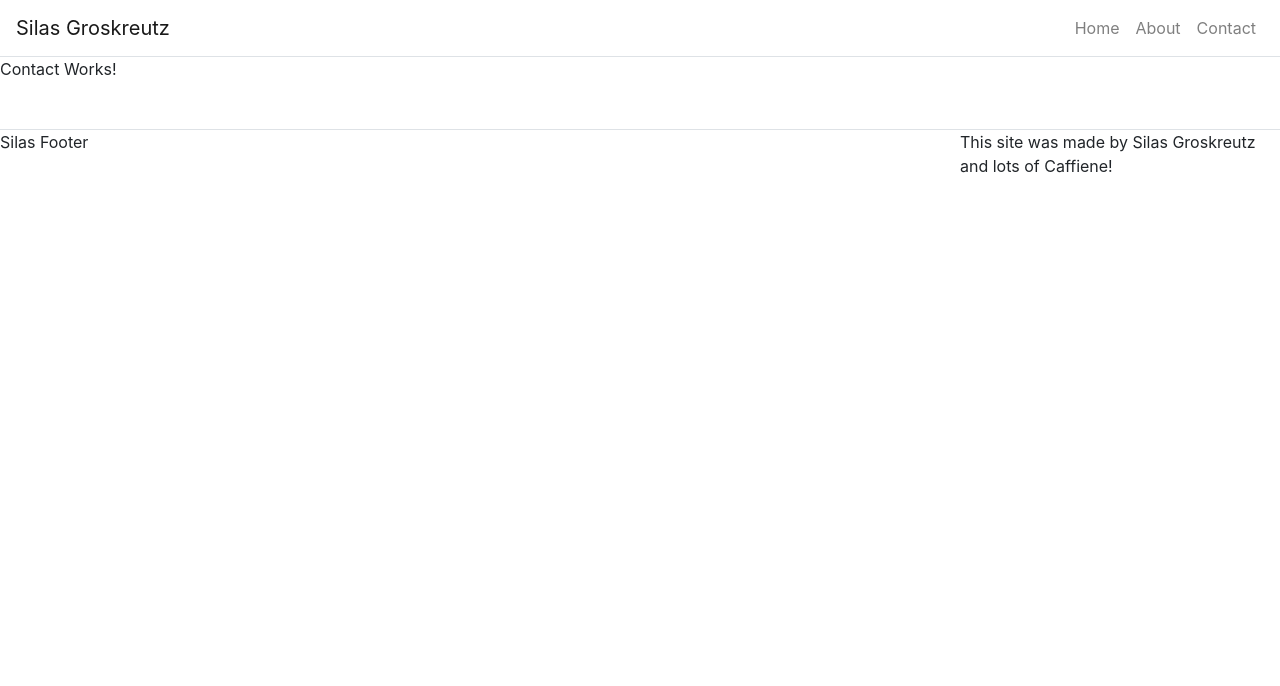
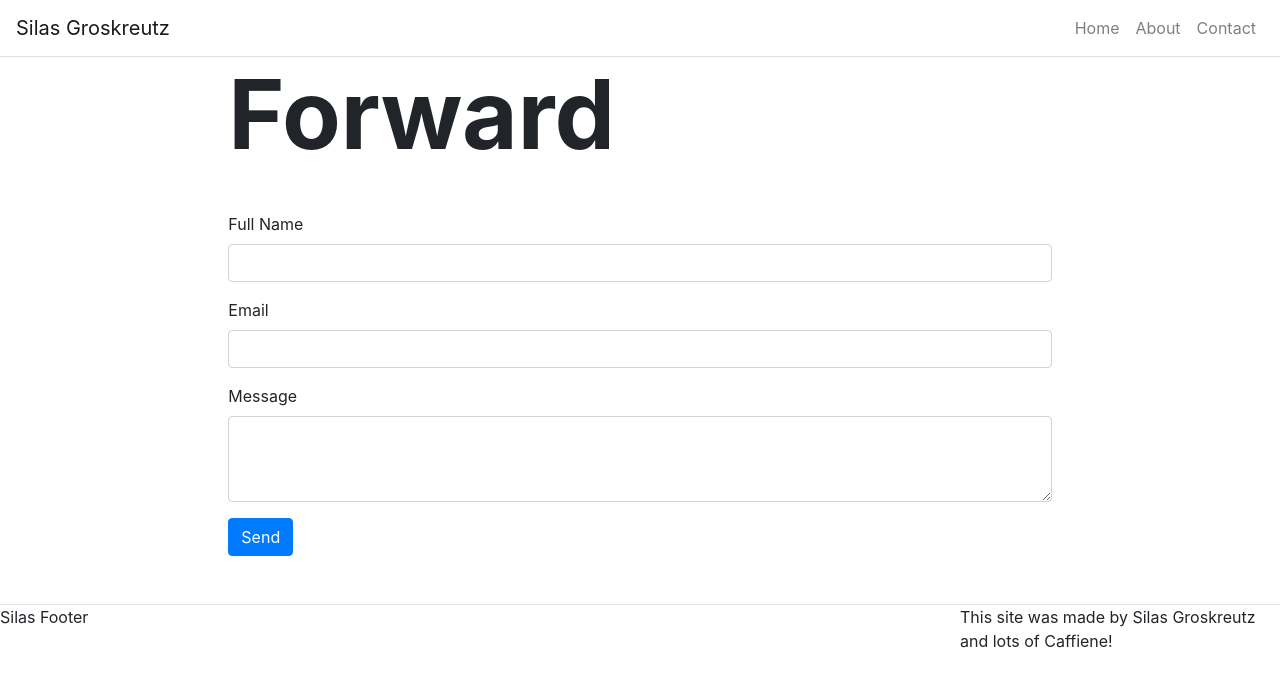
Before and after one commit to silasgroskreutz/react_portfolio_site, a React (Create React App) app: page /contact in a window 1280 px wide. Shown: the top 686 px of the page. Built offline with nearby package versions, Linux system fonts and the light colour scheme.

Commit message:
Contact page completed

```diff
--- a/package.json
+++ b/package.json
@@ -6,6 +6,7 @@
     "@testing-library/jest-dom": "^4.2.4",
     "@testing-library/react": "^9.4.0",
     "@testing-library/user-event": "^7.2.1",
+    "axios": "^0.19.2",
     "bootstrap": "^4.4.1",
     "react": "^16.12.0",
     "react-bootstrap": "^1.0.0-beta.16",
--- a/src/index.css
+++ b/src/index.css
@@ -37,3 +37,13 @@
   font-size: 16px;
   margin: 0px;
 }
+
+.success-msg {
+  color: rgb(34, 116, 62);
+  padding: 10px 15px;
+}
+
+.success-msg {
+  color: rgb(209, 50, 50);
+  padding: 10px 15px;
+}
--- a/src/pages/ContactPage.js
+++ b/src/pages/ContactPage.js
@@ -1,7 +1,101 @@
 import React from 'react';
 
-function ContactPage(props) {
-  return <p>Contact Works!</p>;
+import Form from 'react-bootstrap/form';
+import Button from 'react-bootstrap/Button';
+
+import Hero from '../components/Hero';
+import Content from '../components/Content';
+
+class ContactPage extends React.Component {
+  constructor(props) {
+    super(props);
+    this.state = {
+      name: '',
+      email: '',
+      message: '',
+      disabled: false,
+      emailSent: null
+    };
+  }
+
+  handleChange = event => {
+    const target = event.target;
+    const value = target.type === 'checkbox' ? target.checked : target.value;
+    const name = target.name;
+
+    this.setState({
+      [name]: value
+    });
+  };
+
+  handleSubmit = event => {
+    event.preventDefault();
+
+    this.setState({
+      disabled: true
+    });
+  };
+
+  render() {
+    return (
+      <div>
+        <Hero title={this.props.title} />
+
+        <Content>
+          <Form onSubmit={this.handleSubmit}>
+            <Form.Group>
+              <Form.Label htmlFor='full-name'> Full Name</Form.Label>
+              <Form.Control
+                id='full-name'
+                name='name'
+                type='text'
+                value={this.state.name}
+                onChange={this.handleChange}
+              />
+            </Form.Group>
+
+            <Form.Group>
+              <Form.Label htmlFor='email'>Email</Form.Label>
+              <Form.Control
+                id='email'
+                name='email'
+                type='email'
+                value={this.state.email}
+                onChange={this.handleChange}
+              />
+            </Form.Group>
+
+            <Form.Group>
+              <Form.Label htmlFor='message'>Message</Form.Label>
+              <Form.Control
+                id='message'
+                name='message'
+                as='textarea'
+                rows='3'
+                value={this.state.message}
+                onChange={this.handleChange}
+              />
+            </Form.Group>
+            <Button
+              className='d-inline-block'
+              variant='primary'
+              type='submit'
+              disabled={this.state.disabled}
+            >
+              Send
+            </Button>
+
+            {this.state.emailSent === true && (
+              <p className='d-inline success-msg'>Email Sent</p>
+            )}
+            {this.state.emailSent === false && (
+              <p className='d-inline err-msg'>Email Not Sent</p>
+            )}
+          </Form>
+        </Content>
+      </div>
+    );
+  }
 }
 
 export default ContactPage;
```
Also changed, not shown: 1 other file (tests, documents, lock files or other folders).
